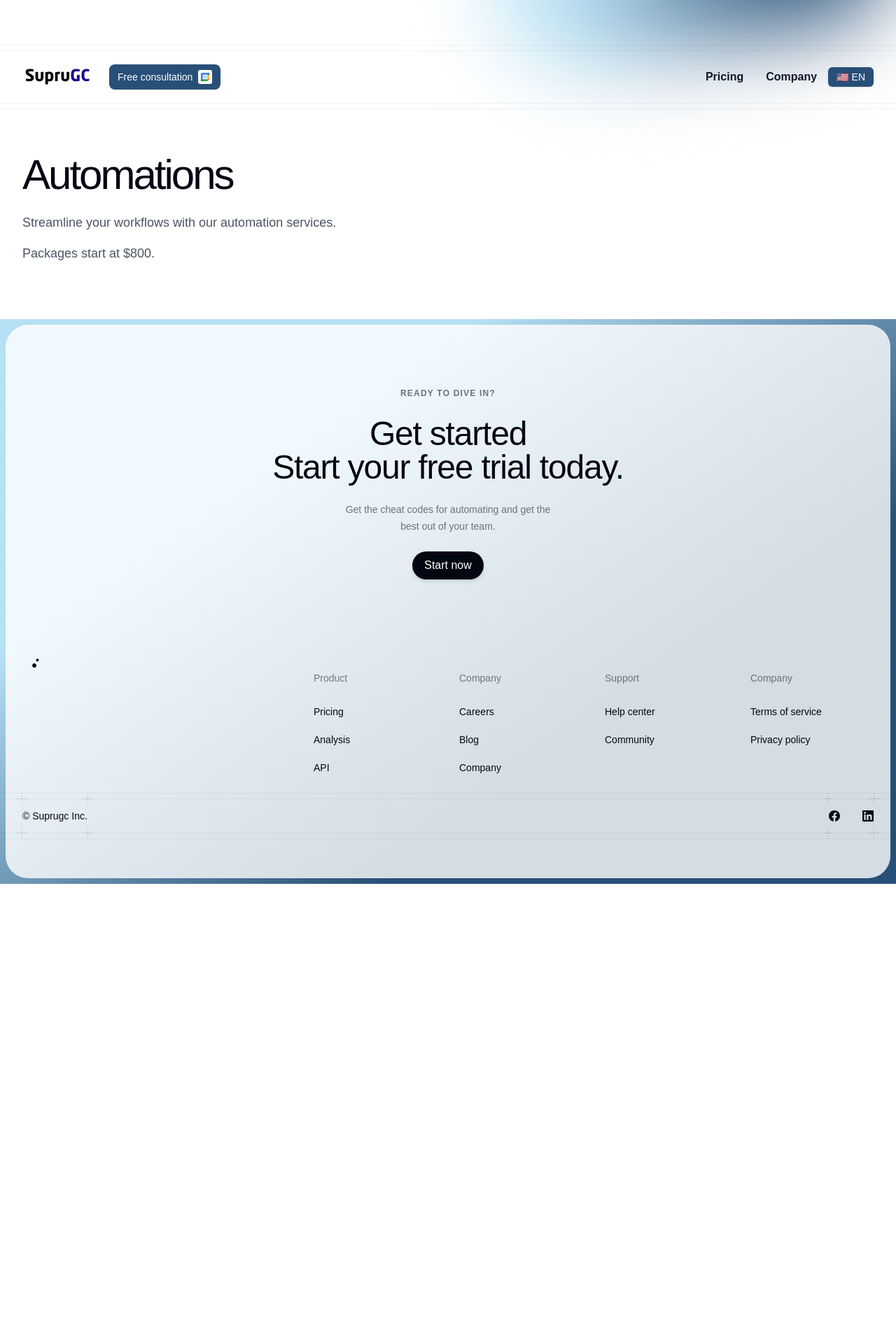
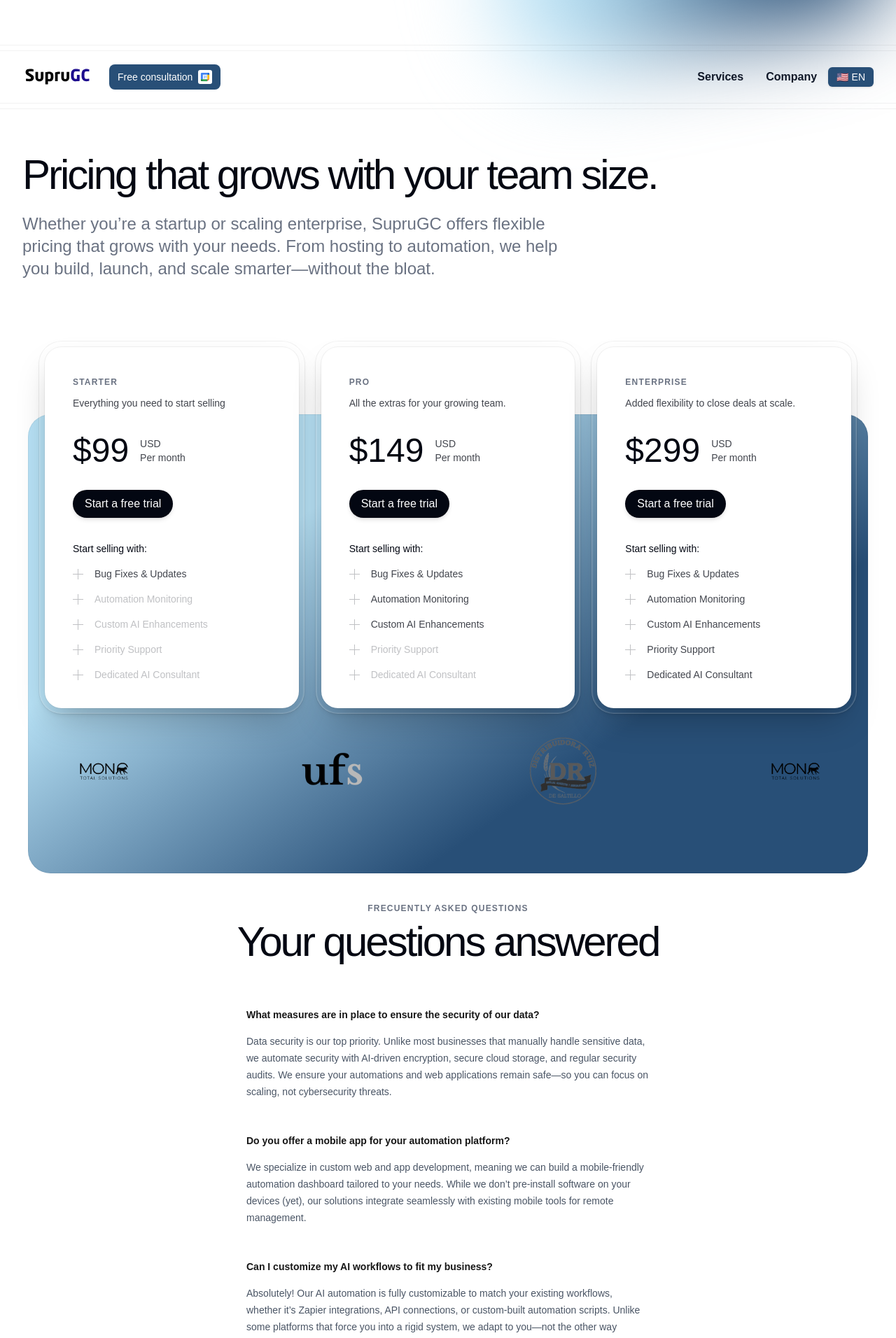
Before and after one commit to ricardogomez1999/suprugc2, a Next.js app: page /en/automations in a window 1280 px wide. Shown: the top 1912 px of the page at 70% size. Before the commit the page ends 1263 px from the top, so only its background shows below. Built offline with nearby package versions, Linux system fonts and the light colour scheme.

Commit message:
Add services dropdown and repurpose pricing page

```diff
--- a/messages/en.json
+++ b/messages/en.json
@@ -4,10 +4,13 @@
     "Login": "Login",
     "JoinUs": "Join us",
     "Blog": "Blog",
-    "Pricing": "Pricing",
     "Company": "Company",
     "Product": "Product",
-    "Support": "Support"
+    "Support": "Support",
+    "Services": "Services",
+    "WebDevelopment": "Web Development",
+    "Automations": "Automations",
+    "Digitalization": "Digitalization"
   },
   "Hero": {
     "HeroCTA": "Ready to dive in?",
--- a/messages/es.json
+++ b/messages/es.json
@@ -4,10 +4,13 @@
     "Login": "Iniciar sesión",
     "JoinUs": "Únete a nosotros",
     "Blog": "Blog",
-    "Pricing": "Precios",
     "Company": "Nosotros",
     "Product": "Producto",
-    "Support": "Soporte"
+    "Support": "Soporte",
+    "Services": "Servicios",
+    "WebDevelopment": "Desarrollo web",
+    "Automations": "Automatizaciones",
+    "Digitalization": "Digitalización"
   },
   "Hero": {
     "HeroCTA": "¿Listo para comenzar?",
--- a/src/Components/Hamburguer.tsx
+++ b/src/Components/Hamburguer.tsx
@@ -28,9 +28,25 @@ export default function Hamburguer() {
                   <MenuItem>
                     <Link
                       className="block data-[focus]:bg-[#284F77] p-3 rounded"
-                      href="/pricing"
+                      href="/web-development"
                     >
-                      {t("Pricing")}
+                      {t("WebDevelopment")}
+                    </Link>
+                  </MenuItem>
+                  <MenuItem>
+                    <Link
+                      className="block data-[focus]:bg-[#284F77] p-3 rounded"
+                      href="/automations"
+                    >
+                      {t("Automations")}
+                    </Link>
+                  </MenuItem>
+                  <MenuItem>
+                    <Link
+                      className="block data-[focus]:bg-[#284F77] p-3 rounded"
+                      href="/digitalization"
+                    >
+                      {t("Digitalization")}
                     </Link>
                   </MenuItem>
                   <MenuItem>
--- a/src/Components/Hero.tsx
+++ b/src/Components/Hero.tsx
@@ -14,13 +14,13 @@ export default function Hero() {
       </p>
       <div className="mt-12 flex flex-col gap-x-6 gap-y-4 sm:flex-row">
         <Link
-          href="/pricing"
+          href="/automations"
           className="inline-flex items-center justify-center px-4 py-[calc(--spacing(2)-1px)] rounded-full border border-transparent bg-gray-950 shadow-md text-base font-medium whitespace-nowrap text-white data-disabled:bg-gray-950 data-disabled:opacity-40 data-hover:bg-gray-800"
         >
           {t("GetStarted")}
         </Link>
         <Link
-          href="/pricing"
+          href="/automations"
           className="relative inline-flex items-center justify-center px-4 py-[calc(--spacing(2)-1px)] rounded-full border border-transparent bg-white/15 ring-1 shadow-md ring-[#D15052]/15 after:absolute after:inset-0 after:rounded-full after:shadow-[inset_0_0_2px_1px_#ffffff4d] text-base font-medium whitespace-nowrap text-gray-950 data-disabled:bg-white/15 data-disabled:opacity-40 data-hover:bg-white/20"
         >
           {t("SeePricing")}
--- a/src/Components/NavBar.tsx
+++ b/src/Components/NavBar.tsx
@@ -1,4 +1,5 @@
 "use client";
+import { Menu, MenuButton, MenuItem, MenuItems } from "@headlessui/react";
 import { useTranslations } from "next-intl";
 import Link from "next/link";
 import React from "react";
@@ -8,14 +9,40 @@ export default function NavBar() {
   const t = useTranslations("Header");
   return (
     <nav className="relative  lg:flex hidden items-center">
-      <div className=" relative flex group/item">
-        <Link
-          href="/pricing"
-          className="flex items-center px-4 py-3 text-base font-bold text-gray-900 bg-blend-multiply data-hover:bg-black/[2.5%]"
+      <Menu as="div" className="relative flex group/item">
+        <MenuButton className="flex items-center px-4 py-3 text-base font-bold text-gray-900 bg-blend-multiply data-hover:bg-black/[2.5%]">
+          {t("Services")}
+        </MenuButton>
+        <MenuItems
+          anchor="bottom start"
+          className="mt-2 flex flex-col rounded-lg bg-white p-2 shadow-lg ring-1 ring-black/5"
         >
-          {t("Pricing")}
-        </Link>
-      </div>
+          <MenuItem>
+            <Link
+              href="/web-development"
+              className="block rounded px-4 py-2 text-base font-bold text-gray-900 data-[focus]:bg-black/[2.5%]"
+            >
+              {t("WebDevelopment")}
+            </Link>
+          </MenuItem>
+          <MenuItem>
+            <Link
+              href="/automations"
+              className="block rounded px-4 py-2 text-base font-bold text-gray-900 data-[focus]:bg-black/[2.5%]"
+            >
+              {t("Automations")}
+            </Link>
+          </MenuItem>
+          <MenuItem>
+            <Link
+              href="/digitalization"
+              className="block rounded px-4 py-2 text-base font-bold text-gray-900 data-[focus]:bg-black/[2.5%]"
+            >
+              {t("Digitalization")}
+            </Link>
+          </MenuItem>
+        </MenuItems>
+      </Menu>
       <div className=" relative flex group/item">
         <Link
           href="/company"
--- a/src/Components/footer/CallToAction.tsx
+++ b/src/Components/footer/CallToAction.tsx
@@ -23,7 +23,7 @@ export default function CallToAction() {
         <Link
           className="w-full sm:w-auto inline-flex items-center justify-center px-4 py-[calc(--spacing(2)-1px)] rounded-full border border-transparent bg-gray-950 shadow-md text-base font-medium whitespace-nowrap text-white data-disabled:bg-gray-950 data-disabled:opacity-40 data-hover:bg-gray-800"
           data-headlessui-state=""
-          href="/pricing"
+          href="/automations"
         >
           {t("Button")}
         </Link>
--- a/src/Components/footer/FooterNav.tsx
+++ b/src/Components/footer/FooterNav.tsx
@@ -15,7 +15,7 @@ export default function FooterNav() {
           <li>
             <Link
               className="font-medium text-gray-950 data-hover:text-gray-950/75"
-              href="/pricing"
+              href="/automations"
             >
               {t("Pricing")}
             </Link>
--- a/src/app/[locale]/automations/page.tsx
+++ b/src/app/[locale]/automations/page.tsx
@@ -1,11 +1,19 @@
 import Header from "@/src/Components/Header";
-import { useTranslations } from "next-intl";
+import Faqs from "@/src/Components/pricing/Faqs";
+import type { Metadata } from "next";
+import PricingBanner from "@/src/Components/pricing/PricingBanner";
+import PricingCards from "@/src/Components/pricing/PricingCards";
+import Title from "@/src/Components/pricing/Title";
 import React from "react";
 
+export const metadata: Metadata = {
+  title: "Automations - SupruGC",
+  description: "SupruGC AI solutions company",
+};
+
 export default function AutomationsPage() {
-  const t = useTranslations("AutomationsPage");
   return (
-    <div className="overflow-hidden bg-white">
+    <div className=" overflow-hidden bg-white">
       <div className="relative">
         <div className="relative mx-auto max-w-7xl">
           <div className="absolute -top-44 -right-60 h-60 w-[36rem] transform-gpu md:right-0 bg-linear-115 from-[#b6e0f4] from-28% via-[#284F77] via-70% to-[#284F77] rotate-[-10deg] rounded-full blur-3xl"></div>
@@ -16,18 +24,12 @@ export default function AutomationsPage() {
           </div>
         </div>
       </div>
-      <div className="mx-auto max-w-2xl lg:max-w-7xl">
-        <div className="mt-16 mb-20 px-6 lg:px-8">
-          <h1 className="text-4xl font-medium tracking-tighter text-pretty text-gray-950 data-dark:text-white sm:text-6xl">
-            {t("Title")}
-          </h1>
-          <p className="mt-6 max-w-3xl text-lg text-gray-600 data-dark:text-gray-400">
-            {t("Description")}
-          </p>
-          <p className="mt-4 max-w-3xl text-lg text-gray-600 data-dark:text-gray-400">
-            {t("Pricing")}
-          </p>
-        </div>
+
+      <div className="mt-16  mb-20 px-6 lg:px-8">
+        <Title />
+        <PricingCards />
+        <Faqs />
+        <PricingBanner />
       </div>
     </div>
   );
--- a/src/app/[locale]/pricing/page.tsx
+++ /dev/null
@@ -1,36 +0,0 @@
-import Header from "@/src/Components/Header";
-import Faqs from "@/src/Components/pricing/Faqs";
-import type { Metadata } from "next";
-import PricingBanner from "@/src/Components/pricing/PricingBanner";
-import PricingCards from "@/src/Components/pricing/PricingCards";
-import Title from "@/src/Components/pricing/Title";
-import React from "react";
-
-export const metadata: Metadata = {
-  title: "Pricing - SupruGC",
-  description: "SupruGC AI solutions company",
-};
-
-export default function layout() {
-  return (
-    <div className=" overflow-hidden bg-white">
-      <div className="relative">
-        <div className="relative mx-auto max-w-7xl">
-          <div className="absolute -top-44 -right-60 h-60 w-[36rem] transform-gpu md:right-0 bg-linear-115 from-[#b6e0f4] from-28% via-[#284F77] via-70% to-[#284F77] rotate-[-10deg] rounded-full blur-3xl"></div>
-        </div>
-        <div className="px-6 lg:px-8">
-          <div className="mx-auto max-w-2xl lg:max-w-7xl">
-            <Header />
-          </div>
-        </div>
-      </div>
-
-      <div className="mt-16  mb-20 px-6 lg:px-8">
-        <Title />
-        <PricingCards />
-        <Faqs />
-        <PricingBanner />
-      </div>
-    </div>
-  );
-}
```
